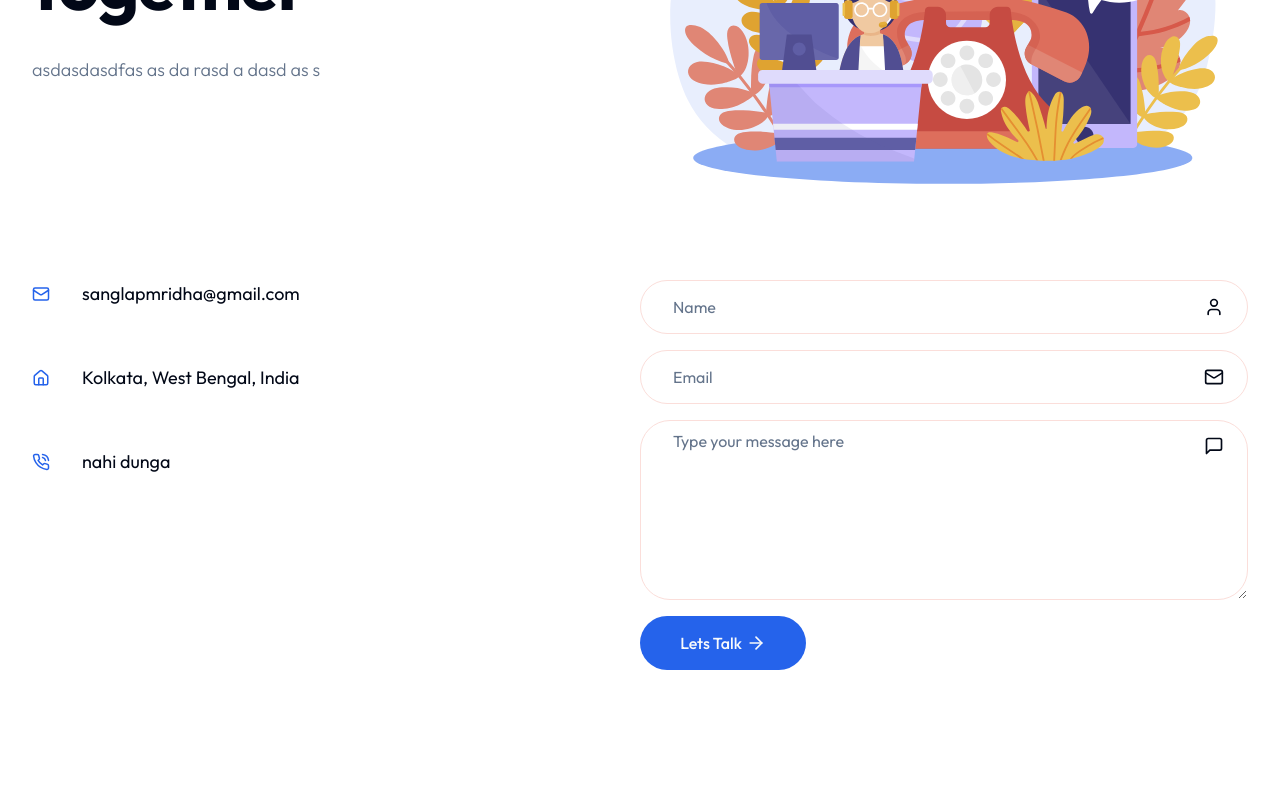
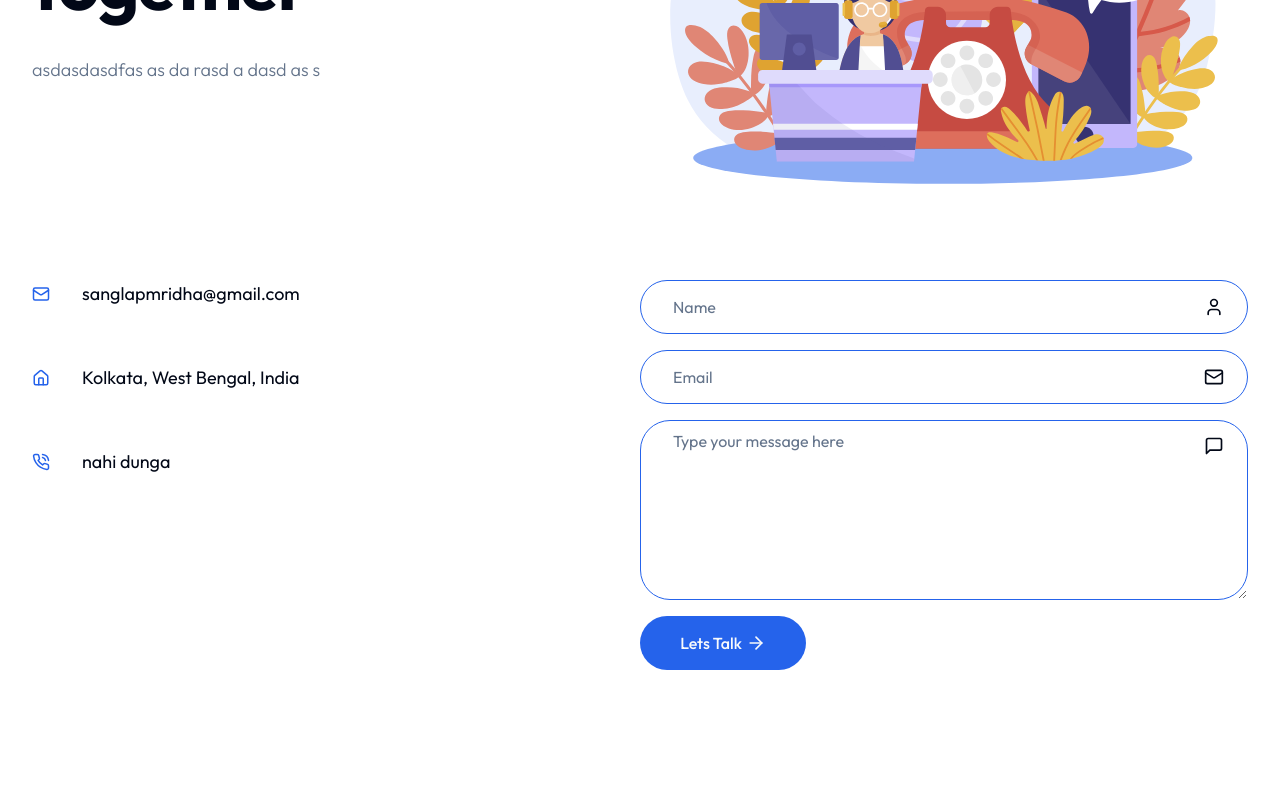
Before and after one commit to sanglap13/next-portfolio, a Next.js app: page /contact in a window 1280 px wide. Shown: the part 409-1206 px from the top of the page. Built offline with nearby package versions, Linux system fonts and the light colour scheme.

Commit message:
fix: color issue in contact form

```diff
--- a/app/globals.css
+++ b/app/globals.css
@@ -32,8 +32,8 @@
       /* --border: 8 82% 92%; */
       /* --input: 214.3 31.8% 91.4%; */
       --input: 8 82% 92%;
-      /* --ring: 221.2 83.2% 53.3%; */
-      --ring: 9 99% 67%;
+      --ring: 221.2 83.2% 53.3%;
+      /* --ring: 9 99% 67%; */
       --radius: 0.5rem;
     }
 
@@ -59,8 +59,8 @@
       --border: 237 22% 23%;
       /* --input: 217.2 32.6% 17.5%; */
       --input: 237 22% 23%;
-      /* --ring: 224.3 76.3% 48%; */
-      --ring: 8 99% 67%;
+      --ring: 224.3 76.3% 48%;
+      /* --ring: 8 99% 67%; */
     }
   }
 }
--- a/components/shared/ContactForm.tsx
+++ b/components/shared/ContactForm.tsx
@@ -11,17 +11,31 @@ const ContactForm = () => {
     <form className="flex flex-col gap-y-4">
       {/* input */}
       <div className="relative flex items-center">
-        <Input type="name" id="name" placeholder="Name" />
+        <Input
+          type="name"
+          id="name"
+          placeholder="Name"
+          className="border-primary"
+        />
         <User className="absolute right-6" size={20} />
       </div>
       {/* input */}
       <div className="relative flex items-center">
-        <Input type="email" id="email" placeholder="Email" />
+        <Input
+          type="email"
+          id="email"
+          placeholder="Email"
+          className="border-primary"
+        />
         <MailIcon className="absolute right-6" size={20} />
       </div>
       {/* input */}
       <div className="relative flex items-center">
-        <Textarea id="message" placeholder="Type your message here" />
+        <Textarea
+          id="message"
+          placeholder="Type your message here"
+          className="border-primary"
+        />
         <MessageSquare className="absolute top-4 right-6" size={20} />
       </div>
       <Button className="flex items-center gap-x-1 max-w-[166px] ">
--- a/components/ui/input.tsx
+++ b/components/ui/input.tsx
@@ -11,7 +11,7 @@ const Input = React.forwardRef<HTMLInputElement, InputProps>(
       <input
         type={type}
         className={cn(
-          "flex h-[54px] w-full rounded-full border border-input bg-background px-8 py-2 text-base ring-offset-background file:border-0 file:bg-transparent file:text-sm file:font-medium placeholder:text-muted-foreground focus-visible:outline-none focus-visible:ring-2 focus-visible:ring-ring focus-visible:ring-offset-2 disabled:cursor-not-allowed disabled:opacity-50",
+          "flex h-[54px] w-full rounded-full border border-input bg-background px-8 py-2 text-base ring-offset-background file:border-0 file:bg-transparent file:text-sm file:font-medium placeholder:text-muted-foreground focus-visible:outline-none focus-visible:ring-2 focus-visible:ring-ring  disabled:cursor-not-allowed disabled:opacity-50",
           className
         )}
         ref={ref}
--- a/components/ui/textarea.tsx
+++ b/components/ui/textarea.tsx
@@ -10,7 +10,7 @@ const Textarea = React.forwardRef<HTMLTextAreaElement, TextareaProps>(
     return (
       <textarea
         className={cn(
-          "flex min-h-[180px] w-full rounded-[30px] border border-input bg-background px-8 py-2 text-base ring-offset-background placeholder:text-muted-foreground focus-visible:outline-none focus-visible:ring-2 focus-visible:ring-ring focus-visible:ring-offset-2 disabled:cursor-not-allowed disabled:opacity-50",
+          "flex min-h-[180px] w-full rounded-[30px] border border-input bg-background px-8 py-2 text-base ring-offset-background placeholder:text-muted-foreground focus-visible:outline-none focus-visible:ring-2 focus-visible:ring-ring  disabled:cursor-not-allowed disabled:opacity-50",
           className
         )}
         ref={ref}
```
